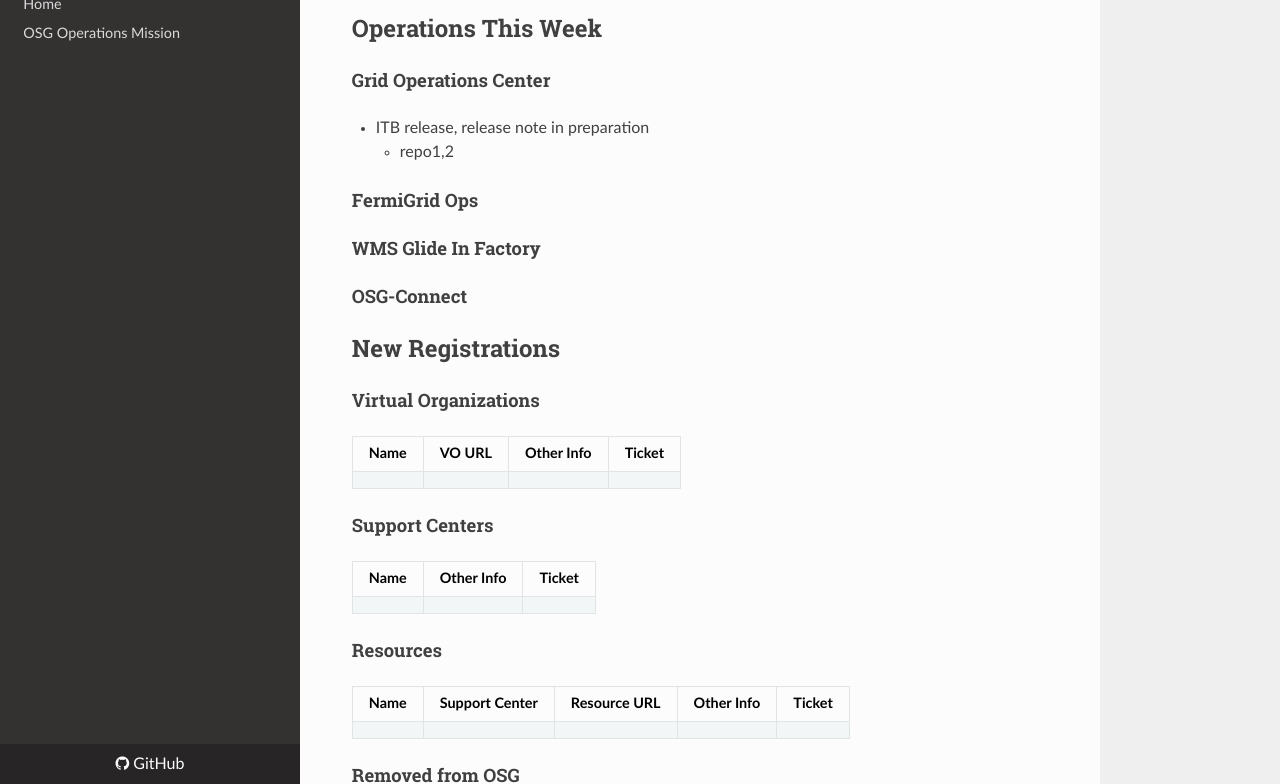
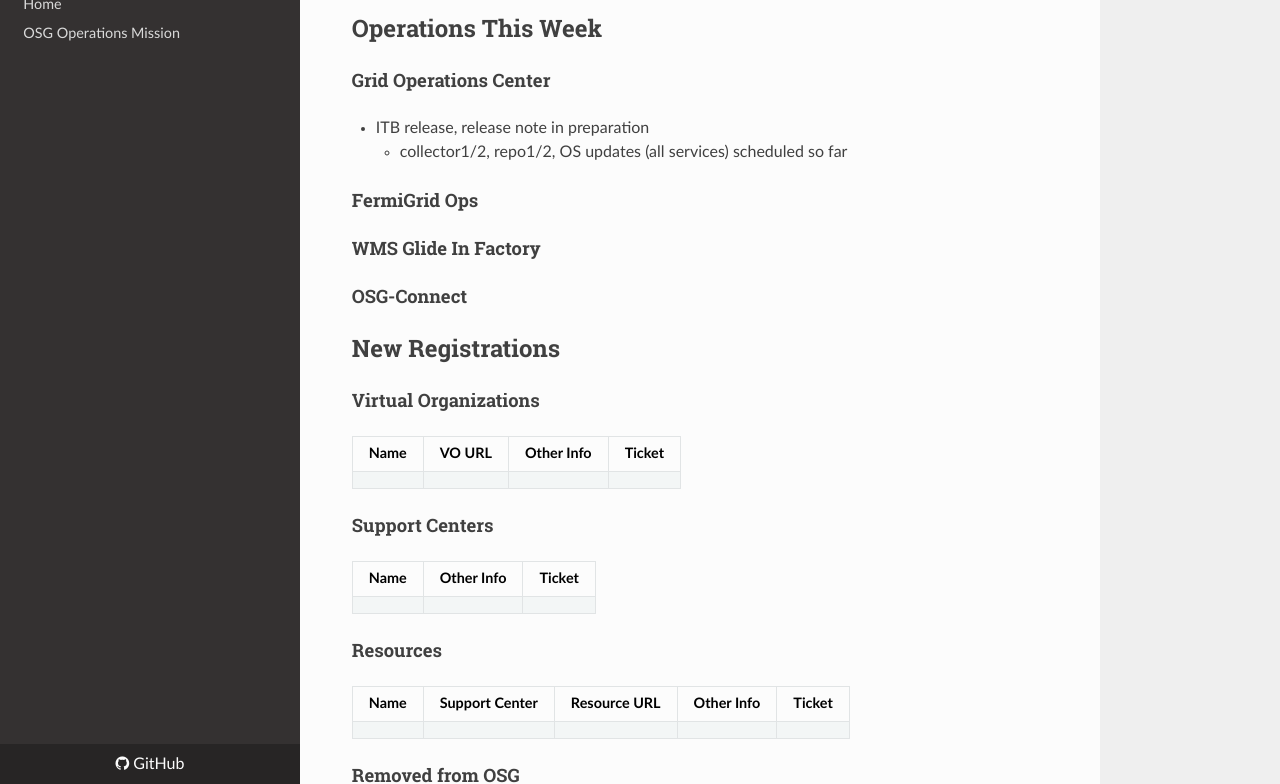
Before and after one commit to osg-htc/operations, an MkDocs documentation site: the page built from docs/WeeklyMinutes/20Mar2017.md, in a window 1280 px wide and 900 px high, scrolled down 2216 px, cut to the strip 116-900 px from the top of the window. Built offline with MkDocs 1.6.1, drawn with Linux system fonts in a browser that asks for light colours; nearby versions of some CDN libraries; old or Windows-style settings are respelled for this version of MkDocs.

Commit message:
Update 20Mar2017.md

```diff
--- a/docs/WeeklyMinutes/20Mar2017.md
+++ b/docs/WeeklyMinutes/20Mar2017.md
@@ -33,7 +33,8 @@
 
 #### Grid Operations Center
    * ITB release, release note in preparation
-      * repo1,2
+      * collector1/2, repo1/2, OS updates (all services) scheduled so far
+
 #### FermiGrid Ops
 
 #### WMS Glide In Factory
```
